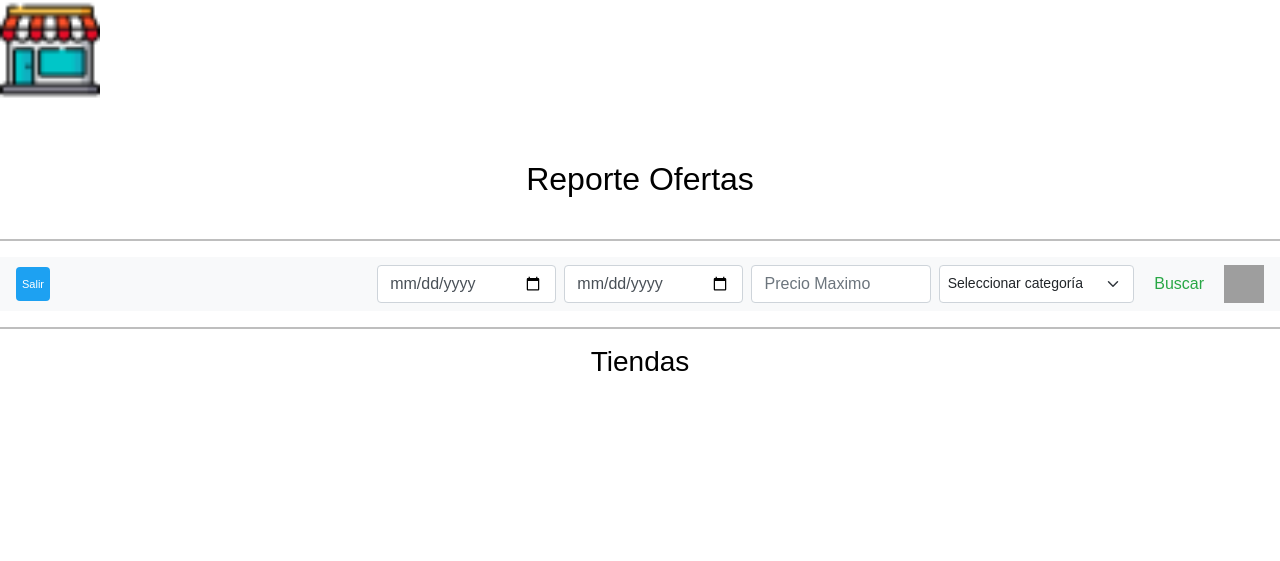
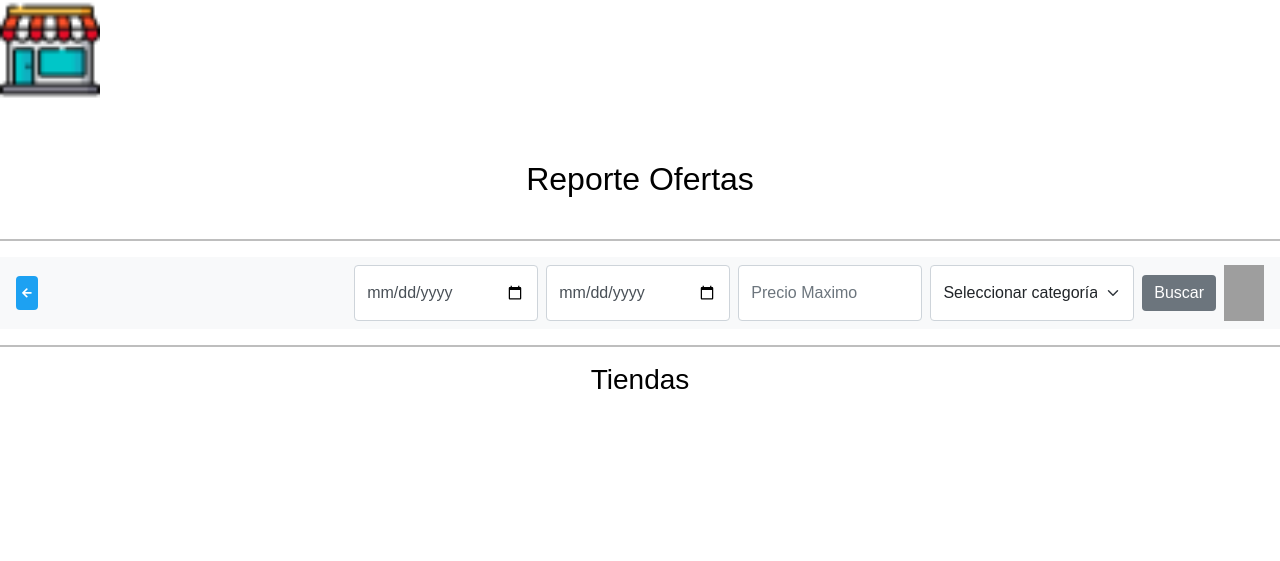
Before and after one commit to bosco11/Proyecto-2-progra4, a CodeIgniter app: page /Proyecto2-progra4/tienda/buscarProductosReportesOfertas in a window 1280 px wide. Shown: the top 561 px of the page. Before the commit the page ends 371 px from the top, so only its background shows below. Run offline with CodeIgniter, Linux system fonts and the light colour scheme; data that the repository does not hold is empty; some libraries are stand-ins or nearby versions; grey boxes are pictures that could not be loaded.

Commit message:
style reportes

```diff
--- a/marketplace/application/views/reportes/factura.php
+++ b/marketplace/application/views/reportes/factura.php
@@ -9,7 +9,7 @@
         <hr>
         <nav class="navbar navbar-light bg-light justify-content-between">
             <?php echo form_open('comprador/compradorHome'); ?>
-            <button type="submit" name="btn_return" id="btn_return" class="boton" title="Regresar">Salir</button>
+            <button type="submit" name="btn_return" id="btn_return" class="boton" title="Regresar"><i class="fas fa-arrow-left"></i></button>
             <?php echo form_close(); ?>
             <div class="nav-item">
                 <img style="cursor: pointer;" onclick="window.print()" src="https://www.altadenalibrary.org/wp-content/uploads/2020/08/printericon.png" title="Imprimir" alt="Imprimir" width="40" />
--- a/marketplace/application/views/reportes/ofertas.php
+++ b/marketplace/application/views/reportes/ofertas.php
@@ -6,20 +6,20 @@
     <hr>
     <nav class="navbar navbar-light bg-light justify-content-between">
         <?php echo form_open('comprador/compradorHome'); ?>
-        <button type="submit" name="btn_return" id="btn_return" class="boton" title="Regresar">Salir</button>
+        <button type="submit" name="btn_return" id="btn_return" class="boton" title="Regresar"><i class="fas fa-arrow-left"></i></button>
         <?php echo form_close(); ?>
         <div class="nav-item">
             <?php echo form_open('tienda/buscarProductosReportesOfertas', "class=\"d-flex\"") ?>
-            <input class="form-control mr-sm-2" type="date" id="FechaInicial" name="FechaInicial" placeholder="Fecha Inicial" aria-label="Fecha Inicial">
-            <input class="form-control mr-sm-2" type="date" id="FechaFinal" name="FechaFinal" placeholder="Fecha Final" aria-label="Fecha Final">
-            <input class="form-control mr-sm-2" type="number" id="precio" name="precio" placeholder="Precio Maximo" aria-label="Precio Maximo">
-            <select name="cmb_categoria" id="cmb_categoria" variant="primary" aria-label=".form-select-sm example" class="form-select form-select-sm me-2">
+            <input class="form-control me-2" type="date" id="FechaInicial" name="FechaInicial" placeholder="Fecha Inicial" aria-label="Fecha Inicial">
+            <input class="form-control me-2" type="date" id="FechaFinal" name="FechaFinal" placeholder="Fecha Final" aria-label="Fecha Final">
+            <input class="form-control me-2" type="number" id="precio" name="precio" placeholder="Precio Maximo" aria-label="Precio Maximo">
+            <select name="cmb_categoria" id="cmb_categoria" variant="primary" aria-label=".form-select-sm example" class="form-select me-2">
                 <option selected>Seleccionar categoría</option>
                 <?php foreach ($categorias as $cate) { ?>
                     <option value="<?php echo $cate['id_categorias'] ?>"><?php echo $cate['categorias'] ?></option>
                 <?php } ?>
             </select>
-            <button class="btn btn-outline-success my-2 my-sm-0 me-2" type="submit">Buscar</button>
+            <button class="btn btn-secondary me-2" type="submit">Buscar</button>
             <img style="cursor: pointer;" onclick="window.print()" src="https://www.altadenalibrary.org/wp-content/uploads/2020/08/printericon.png" title="Imprimir" alt="Imprimir" width="40" />
             <?php echo form_close(); ?>
         </div>
--- a/marketplace/application/views/reportes/suscripciones.php
+++ b/marketplace/application/views/reportes/suscripciones.php
@@ -9,7 +9,7 @@
         <hr>
         <nav class="navbar navbar-light bg-light justify-content-between">
             <?php echo form_open('comprador/compradorHome'); ?>
-            <button type="submit" name="btn_return" id="btn_return" class="boton" title="Regresar">Salir</button>
+            <button type="submit" name="btn_return" id="btn_return" class="boton" title="Regresar"><i class="fas fa-arrow-left"></i></button>
             <?php echo form_close(); ?>
             <div class="nav-item">
                 <img style="cursor: pointer;" onclick="window.print()" src="https://www.altadenalibrary.org/wp-content/uploads/2020/08/printericon.png" title="Imprimir" alt="Imprimir" width="40" />
```
Also changed, not shown: marketplace/application/views/reportes/compras.php (+4 -4 lines), marketplace/application/views/reportes/ventas.php (+4 -4 lines).
